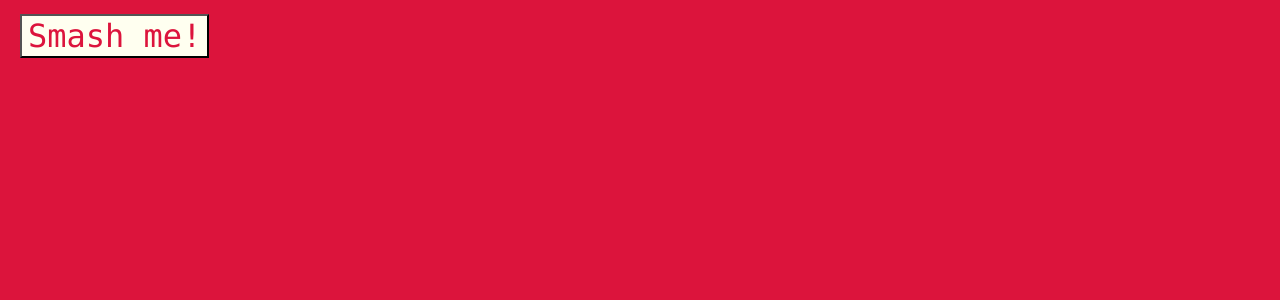
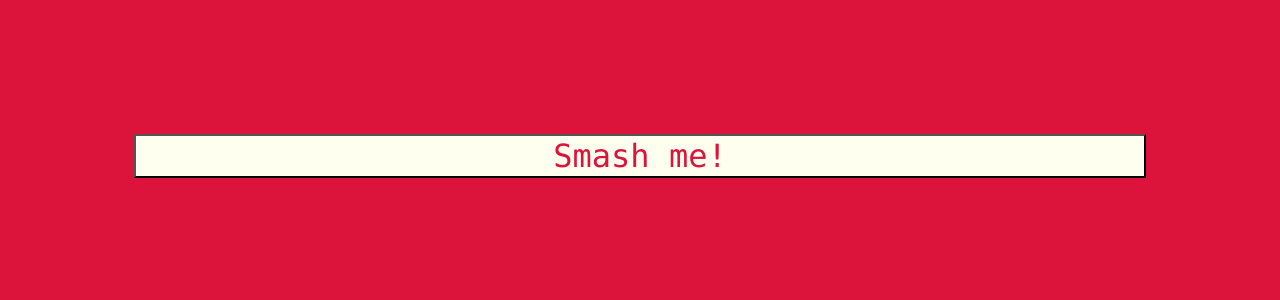
Before and after one commit to slashsite/slashsite.github.io, a Jekyll site: the page built from superwibr/index.html, in a window 1280 px wide. Shown: the top 300 px of the page. Built offline with Jekyll 4.4.1, drawn with Linux system fonts in a browser that asks for light colours; a script that is not in the unit is left out.

Commit message:
Updated Master

```diff
--- a/superwibr/index.html
+++ b/superwibr/index.html
@@ -58,16 +58,19 @@ function pre() {
   <button class="tablinks" onclick="openTab(event, 'Discord')">Discord</button>
 </div>
 
-<div id="pre" class="tabcontent" style="display:block;">
-  <button class="crimsonkeys" style="font-size: xx-large;" onclick="pre()">Smash me!</button>
+<!-- Pre -->
+<div id="pre" class="tabcontent" style="display:block; padding: 10%;">
+  <button class="crimsonkeys" style="font-size: xx-large; width: 100%; height:100%;" onclick="pre()">Smash me!</button>
 </div>
 
+<!-- Home tab -->
 <div id="Home" class="tabcontent">
 <h1>/Superwibr</h1>
 <h3>Some weird cyborg guy that does somewhat interesting stuff.</h3>
 <br/>
 </div>
 
+<!-- CSS tab -->
 <div id="CSS" class="tabcontent">
 <h1>Superwibr CSS</h1>
 <h3>Handmade CSS styles free for you to use!</h3>
@@ -78,6 +81,7 @@ function pre() {
 </code></pre>
 </div>
 
+<!-- Will remove -->
 <div id="Discord" class="tabcontent">
   <h1 style="text-align: center;">My discord server. I'm working on a new one at the moment.</h1>
   <div style="align-content: space-around; padding: 10%;">
@@ -91,6 +95,7 @@ function pre() {
 </div>
 </div>
 
+<!-- Hidden objects -->
 <div id="hidden" style="display: none;">
   <audio loop id="audio">
     <source src="./audio/KARLSON_trailer_OST.mp3" type="audio/mpeg">
```
